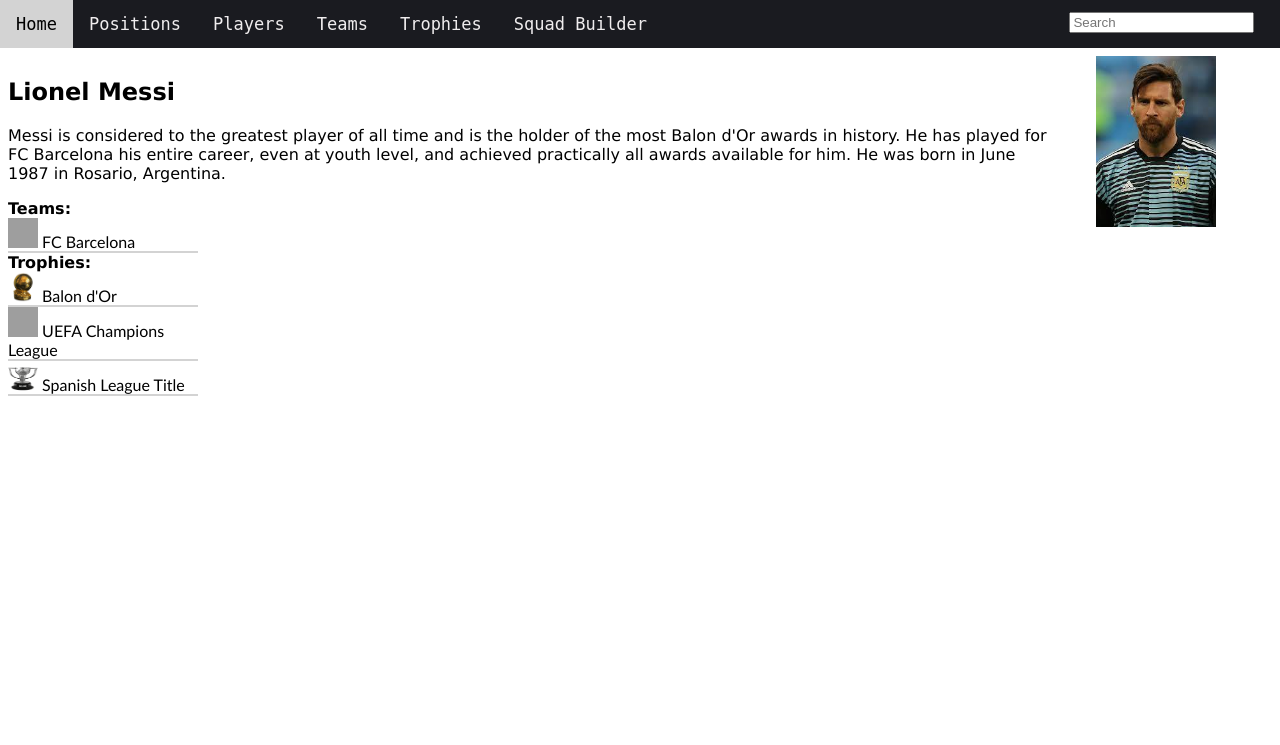
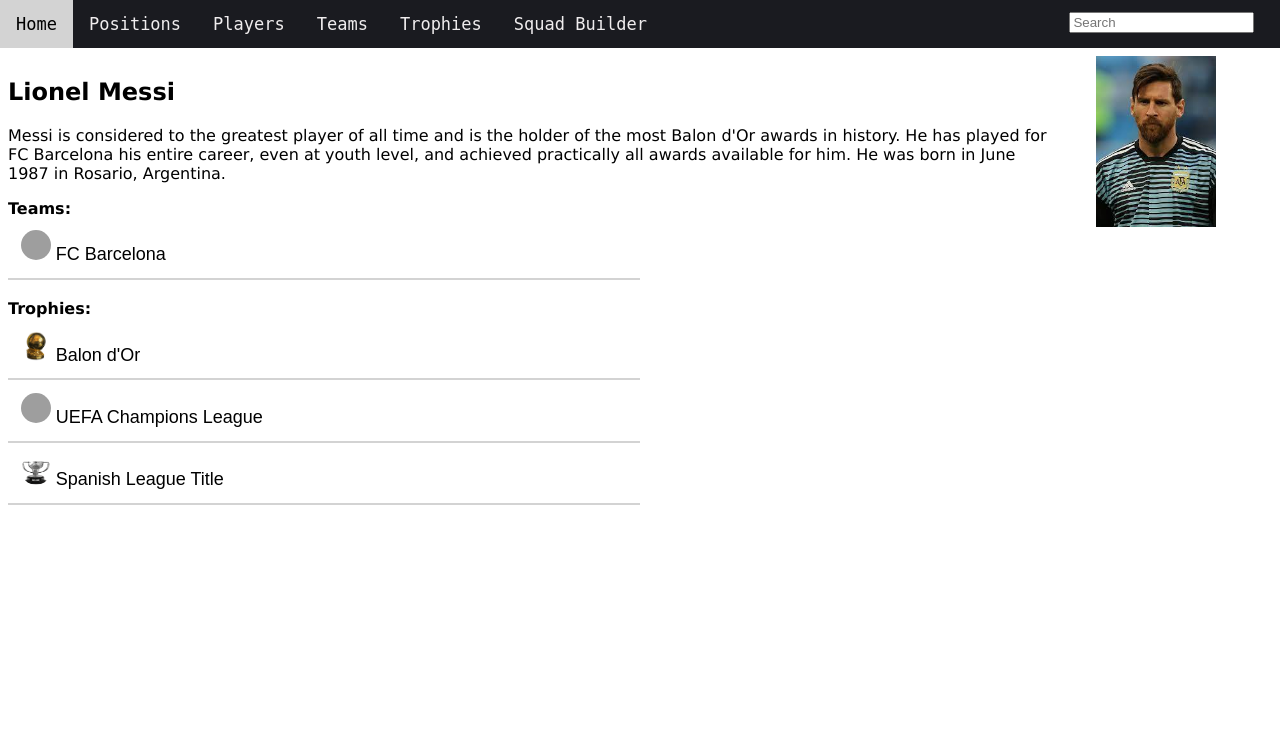
Before and after one commit to Riley-Richards/12DTP, a Flask app: page /player/1 in a window 1280 px wide. Shown: the top 745 px of the page. Run offline with Flask 2, Linux system fonts and the light colour scheme; data comes from the database, SQL or seed files in the repository; grey boxes are pictures that could not be loaded.

Commit message:
css fixes

```diff
--- a/static/css/style.css
+++ b/static/css/style.css
@@ -61,6 +61,7 @@
   text-decoration: none;
   color: black;
 }
+
 
 .logo-image {
   height:auto;
@@ -266,17 +267,21 @@
 
 .playerteam{
   border-bottom: 2px solid lightgray;
-  vertical-align: 10%;
-  padding-top: none;
-  font-family: 'Trebuchet MS';
+  padding: 1%;
+  font-family: 'Arial';
   list-style-type: none;
-  margin-right: 85%;
+  margin-right: 50%;
+  font-size: large;
 }
 
-.player img{
-  border-radius: 50%;
+.playerteam:hover{
+  background-color:rgb(187, 211, 187) ;
 }
 
+.playerteam img{
+  border-radius: 50%;
+
+}
 .playerimage{
   position: fixed;
   top: 7%;
--- a/templates/playerid.html
+++ b/templates/playerid.html
@@ -14,20 +14,22 @@
 <b>Teams:</b>
 {% for playerteam in playerteams %}
 
-<div class="playerteam">
+<div class="playerteam" onclick='location.href="/team/{{playerteam[0]}}";' style = "cursor:pointer;">
     <img src="/static/images/teams/{{playerteam[2]}}" style="height: 30px; width: 30px;">
-    <a href="/team/{{playerteam[0]}}">{{playerteam[1]}}</a>
+    <a>{{playerteam[1]}}</a>
 </div>
 
 {% endfor %}
 
+<br>
+
 <b><a href="/trophy">Trophies: </a></b>
 {% for playertrophy in playertrophies %}
 
-<div class="playerteam">
+<div class="playerteam" onclick='location.href="/trophy/{{playertrophy[0]}}";' style = "cursor:pointer;">
     <li>
         <img src="/static/images/trophies/{{playertrophy[2]}}" style="height: 30px; width: 30px;">
-        <a href="/trophy/{{playertrophy[0]}}">{{playertrophy[1]}}</a>
+        <a>{{playertrophy[1]}}</a>
     </li>
 </div>
 
--- a/templates/squad.html
+++ b/templates/squad.html
@@ -5,5 +5,4 @@
 
 
 
-
 {% endblock %}
```
Also changed, not shown: templates/home.html (+7 -3 lines), static/images/home.jpg (added).
